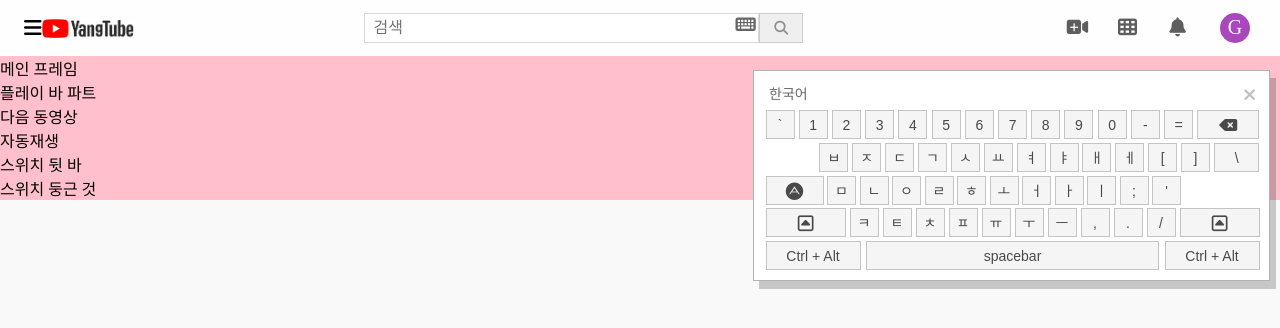
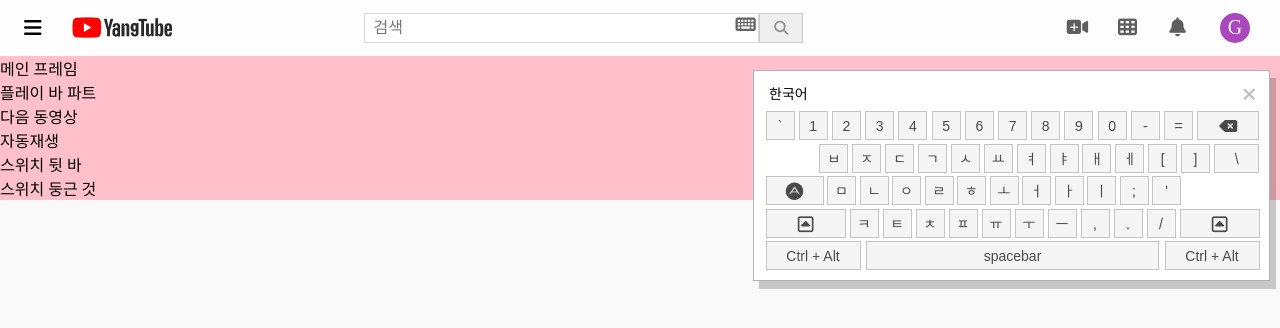
Before and after one commit to taehwan920/yangtube, a React (Create React App) app: page / in a window 1280 px wide. Shown: the top 328 px of the page. Built offline with nearby package versions, Linux system fonts and the light colour scheme.

Commit message:
Add toggle function to virtual keyboard

```diff
--- a/src/components/Mixin.js
+++ b/src/components/Mixin.js
@@ -16,7 +16,9 @@ const LogoWrapper = styled.div`
 `;
 
 const LogoImg = styled.img`
-    height: 19px;
+    height: 21px;
+    margin-left: 30px;
+    margin-bottom: 2px;
 `;
 
 export class Logo extends React.Component {
--- a/src/components/VirtualKeyboard.js
+++ b/src/components/VirtualKeyboard.js
@@ -61,15 +61,19 @@ const KbdHeaderBtn = styled.div`
     width: 50px;
     margin: 5px;
     font-size: 14px;
-    color: rgba(0, 0, 0, 0.6);
     line-height: 1;
 `;
 
 const KbdXBtn = styled(KbdHeaderBtn)`
     text-align: right;
     color: rgba(0, 0, 0, 0.25);
-    font-size: 17px;
-    line-height: 0.2;
+    font-size: 18px;
+    line-height: 0.3;
+
+    &:hover {
+        color: rgba(0, 0, 0, 0.6);
+        cursor: pointer;
+    }
 `;
 
 const Key = styled.button`
@@ -148,8 +152,8 @@ export default class extends React.Component {
             <KbdWrapper>
                 <KbdRowsWrapper>
                     <KbdRow>
-                        <KbdHeaderBtn className="lang-mode">{langIsKR ? '한국어' : 'ENG'}</KbdHeaderBtn>
-                        <KbdXBtn className=""><i class="fas fa-times"></i></KbdXBtn>
+                        <KbdHeaderBtn >{langIsKR ? '한국어' : 'ENG'}</KbdHeaderBtn>
+                        <KbdXBtn onClick={this.props.onClick}><i class="fas fa-times"></i></KbdXBtn>
                     </KbdRow>
                     <KbdRow>
                         {keySet[0].map(key => {
@@ -171,7 +175,6 @@ export default class extends React.Component {
                             }
                         })}
                     </KbdRow>
-
                     <KbdRow>
                         {keySet[2].map(key => {
                             if (key === 'capslock') {
--- a/src/components/headerComponents/Header.js
+++ b/src/components/headerComponents/Header.js
@@ -89,12 +89,19 @@ const UserInfoIcon = styled.div`
 `;
 
 export default class extends React.Component {
+    state = {
+        VKbd: true
+    }
     render() {
+        const { VKbd } = this.state
         ChangeTitle('Main Page!');
         return (
             <HeaderWrapper>
                 <Logo></Logo>
-                <HeaderSearch></HeaderSearch>
+                <HeaderSearch
+                    onClick={() => {
+                        this.setState({ VKbd: !VKbd })
+                    }}></HeaderSearch>
                 <HeaderBtnSectionWrapper>
                     <HeaderBtnSection>
                         <MiniSearchBtn>
@@ -118,7 +125,12 @@ export default class extends React.Component {
                 <HeaderAddVideo></HeaderAddVideo>
                 <HeaderApps></HeaderApps>
                 <HeaderUserInfo></HeaderUserInfo>
-                <VirtualKeyboard></VirtualKeyboard>
+                {VKbd
+                    ? <VirtualKeyboard
+                        onClick={() => {
+                            this.setState({ VKbd: !VKbd })
+                        }}></VirtualKeyboard>
+                    : null}
             </HeaderWrapper>
         )
     }
--- a/src/components/headerComponents/HeaderSearch.js
+++ b/src/components/headerComponents/HeaderSearch.js
@@ -32,6 +32,11 @@ const KbdIcon = styled.span`
     left: 94%;
     font-size: 18px;
     opacity: 0.6;
+
+    &:hover {
+        opacity: 0.9;
+        cursor: pointer;
+    }
 `;
 
 const SearchBtn = styled.button`
@@ -49,7 +54,7 @@ export default class extends React.Component {
             <SearchWrapper>
                 <SearchBoxAndIcon>
                     <SearchInput placeholder="  검색" type="text" />
-                    <KbdIcon>
+                    <KbdIcon onClick={this.props.onClick}>
                         <i class="fas fa-keyboard"></i>
                     </KbdIcon>
                 </SearchBoxAndIcon>
```
